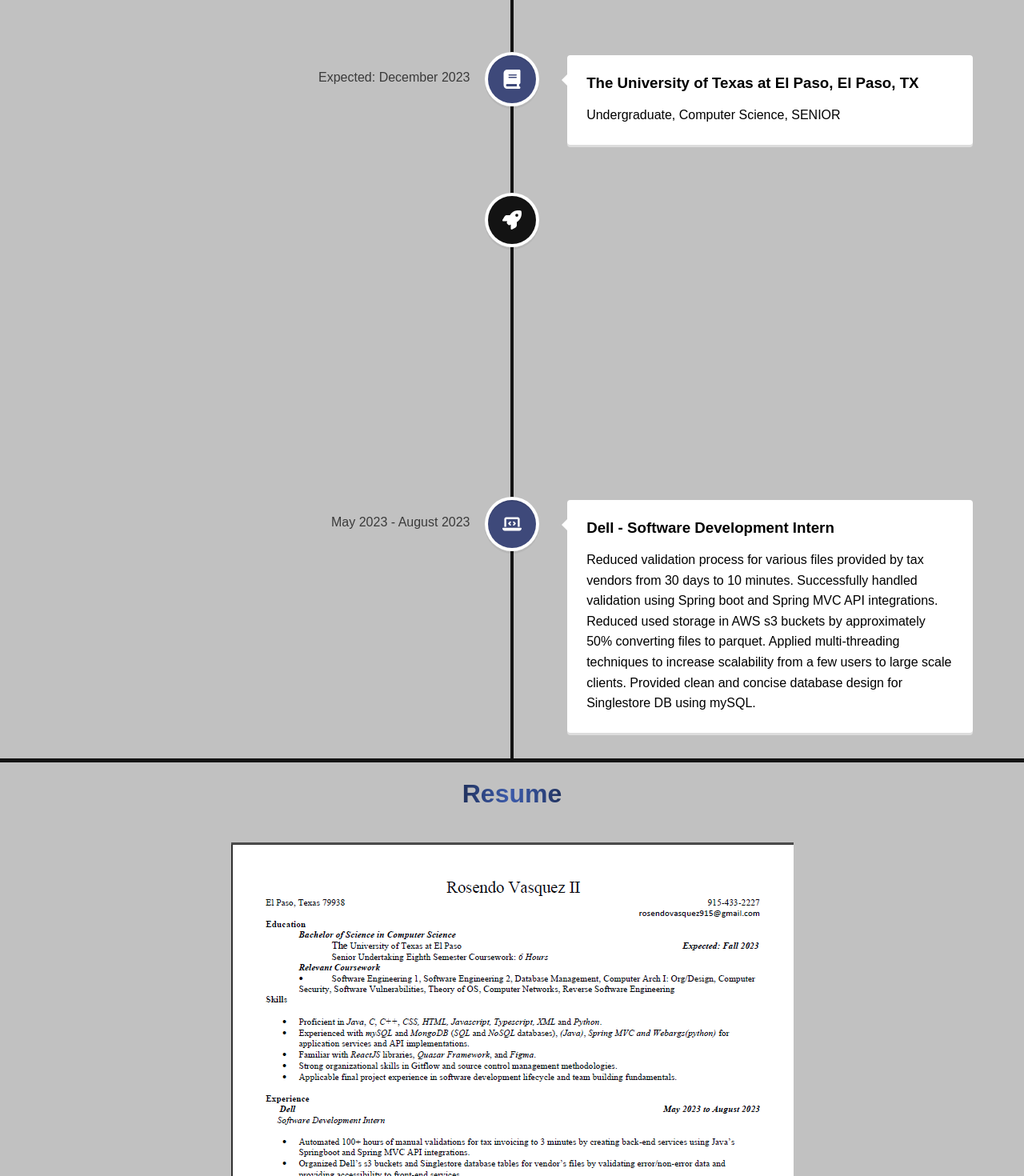
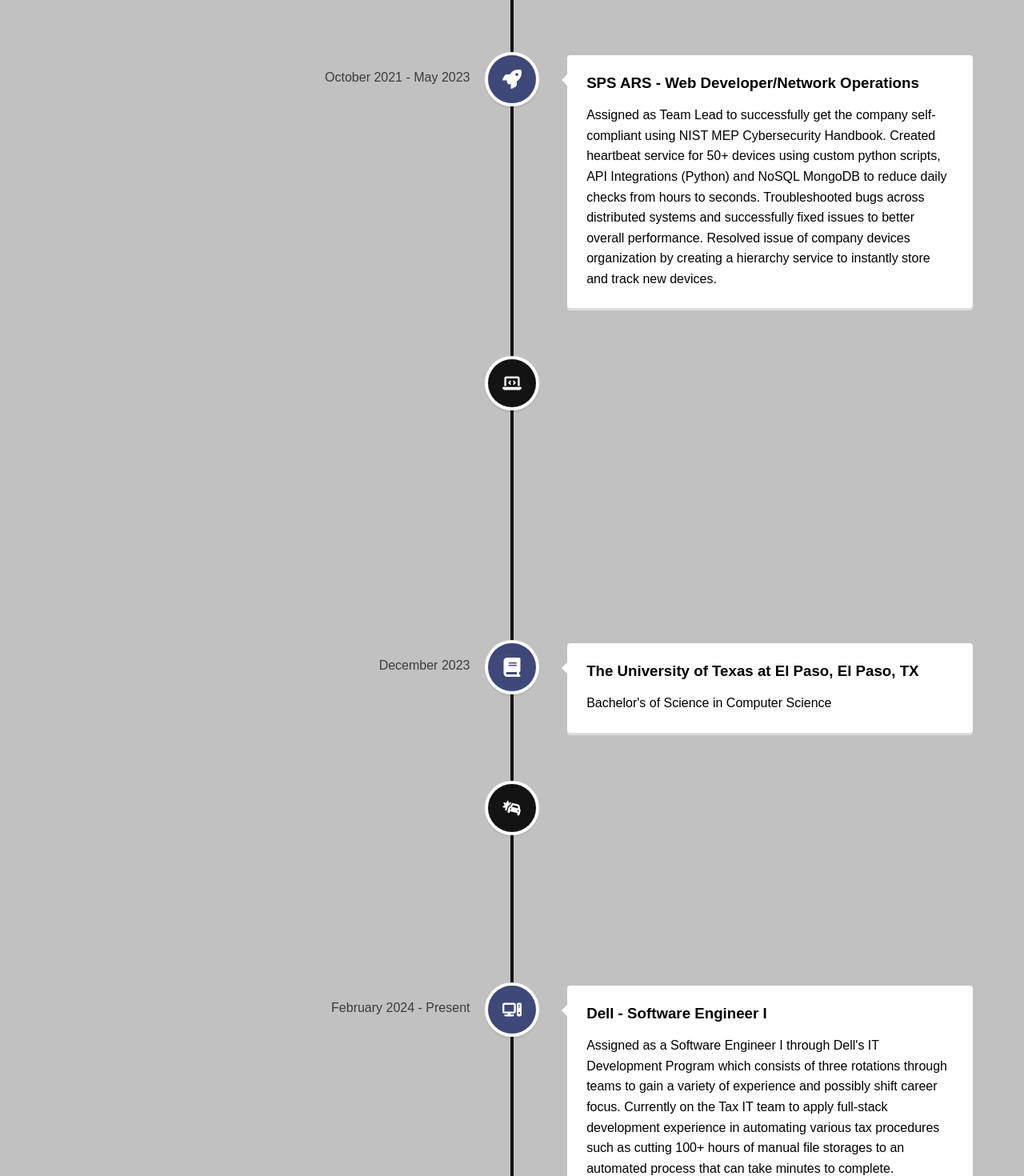
Before and after one commit to rvasquez25/completed-portfolio, a React (Create React App) app: page /experience in a window 1280 px wide. Shown: the part 820-2290 px from the top of the page at 80% size. Built offline with nearby package versions, Linux system fonts and the light colour scheme.

Commit message:
updated experience page and home bg img

```diff
--- a/src/pages/Experience.js
+++ b/src/pages/Experience.js
@@ -12,6 +12,8 @@
   faRocket,
   faBolt,
   faLaptopCode,
+  faCarBurst,
+  faComputer
 } from "@fortawesome/free-solid-svg-icons";
 import "../styles/Experience.css";
 import resume from "../assets/RosendoVasquezNewResume.pdf";
@@ -23,7 +25,7 @@
       <VerticalTimeline lineColor="#131313">
         <VerticalTimelineElement
           className="vertical-timeline-element--education"
-          date="2015 - 2019"
+          date="August 2015 - May 2019"
           iconStyle={{ background: "#131313", color: "#fff" }}
           icon={<FontAwesomeIcon icon={faGraduationCap} />}
         >
@@ -34,7 +36,7 @@
         </VerticalTimelineElement>
         <VerticalTimelineElement
           className="vertical-timeline-element--education"
-          date="2016 - 2020"
+          date="June 2016 - August 2020"
           iconStyle={{ background: "#3e497a", color: "#fff" }}
           icon={<FontAwesomeIcon icon={faBolt} />}
         >
@@ -49,7 +51,7 @@
         </VerticalTimelineElement>
         <VerticalTimelineElement
           className="vertical-timeline-element--education"
-          date="2019 - 2021"
+          date="July 2019 - October 2021"
           iconStyle={{ background: "#131313", color: "#fff" }}
           icon={<FontAwesomeIcon icon={faHeadset} />}
         >
@@ -66,19 +68,8 @@
         </VerticalTimelineElement>
         <VerticalTimelineElement
           className="vertical-timeline-element--education"
-          date="Expected: December 2023"
+          date="October 2021 - May 2023"
           iconStyle={{ background: "#3e497a", color: "#fff" }}
-          icon={<FontAwesomeIcon icon={faBook} />}
-        >
-          <h3 className="vertical-timeline-element-title">
-            The University of Texas at El Paso, El Paso, TX
-          </h3>
-          <p>Undergraduate, Computer Science, SENIOR</p>
-        </VerticalTimelineElement>
-        <VerticalTimelineElement
-          className="vertical-timeline-element--education"
-          date="October 2021 - May 2023"
-          iconStyle={{ background: "#131313", color: "#fff" }}
           icon={<FontAwesomeIcon icon={faRocket} />}
         >
           <h3 className="vertical-timeline-element-title">
@@ -95,7 +86,7 @@
         <VerticalTimelineElement
           className="vertical-timeline-element--education"
           date="May 2023 - August 2023"
-          iconStyle={{ background: "#3e497a", color: "#fff" }}
+          iconStyle={{ background: "#131313", color: "#fff" }}
           icon={<FontAwesomeIcon icon={faLaptopCode} />}
         >
           <h3 className="vertical-timeline-element-title">
@@ -107,6 +98,51 @@
           Reduced used storage in AWS s3 buckets by approximately 50% converting files to parquet.
           Applied multi-threading techniques to increase scalability from a few users to large scale clients.
           Provided clean and concise database design for Singlestore DB using mySQL.
+
+          </p>
+        </VerticalTimelineElement>
+        <VerticalTimelineElement
+          className="vertical-timeline-element--education"
+          date="December 2023"
+          iconStyle={{ background: "#3e497a", color: "#fff" }}
+          icon={<FontAwesomeIcon icon={faBook} />}
+        >
+          <h3 className="vertical-timeline-element-title">
+            The University of Texas at El Paso, El Paso, TX
+          </h3>
+          <p>Bachelor's of Science in Computer Science</p>
+        </VerticalTimelineElement>
+        <VerticalTimelineElement
+          className="vertical-timeline-element--education"
+          date="September 2023 - January 2024"
+          iconStyle={{ background: "#131313", color: "#fff" }}
+          icon={<FontAwesomeIcon icon={faCarBurst} />}
+        >
+          <h3 className="vertical-timeline-element-title">
+            Fred Loya - ATR Clerk
+          </h3>
+          <p>
+          Assisted in day-to-day duties with a focus on claims needing attorney representation. Underwent training
+          to understand insurance laws and how Fred Loya deals with claims and appointing the proper attorney to
+          represent clients in court.
+
+          </p>
+        </VerticalTimelineElement>
+        <VerticalTimelineElement
+          className="vertical-timeline-element--education"
+          date="February 2024 - Present"
+          iconStyle={{ background: "#3e497a", color: "#fff" }}
+          icon={<FontAwesomeIcon icon={faComputer} />}
+        >
+          <h3 className="vertical-timeline-element-title">
+            Dell - Software Engineer I
+          </h3>
+          <p>
+          Assigned as a Software Engineer I through Dell's IT Development Program which consists of three
+          rotations through teams to gain a variety of experience and possibly shift career focus. Currently
+          on the Tax IT team to apply full-stack development experience in automating various tax procedures
+          such as cutting 100+ hours of manual file storages to an automated process that can take minutes
+          to complete.
 
           </p>
         </VerticalTimelineElement>
--- a/src/pages/Home.js
+++ b/src/pages/Home.js
@@ -4,18 +4,18 @@
 import pic from "../assets/newProfilePic.jpg";
 import cpCertification from "../assets/CodepathCertification.png";
 import udemyCert from "../assets/UdemyWebDevelopmentBootcampCertification.jpg"
-import video from "../assets/homeVideo4.mp4";
+// import video from "../assets/homeVideo4.mp4";
 
 import {FontAwesomeIcon} from '@fortawesome/react-fontawesome';
 import { faGithub } from '@fortawesome/free-brands-svg-icons';
-// import homeBg from "../assets/homeBackgroundPic.jpg"
+import homeBg from "../assets/homeBackgroundPic.jpg"
 
 function Home() {
   return (
     <div className="home">
       <div className="overlay">
-        <video src={video} autoPlay loop muted />
-        {/* <img src={homeBg} alt="Missing Imagery" ></img> */}
+        {/* <video src={video} autoPlay loop muted /> */}
+        <img src={homeBg} alt="Missing Imagery" ></img>
       </div>
       {/* <div style={{display: "grid", gridTemplateColumns: "repeat(2, 1fr)" }} className = "flex-container"> */}
       <div className="about">
```
